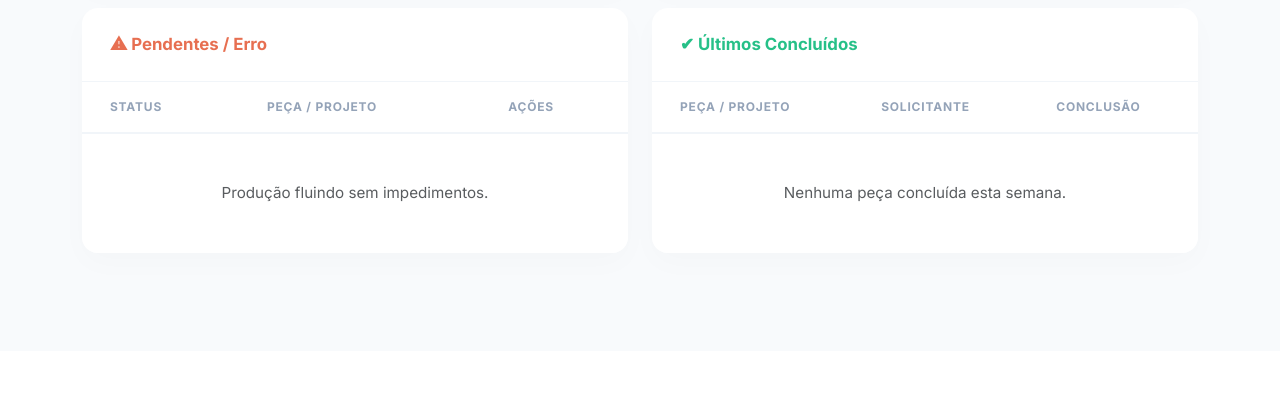
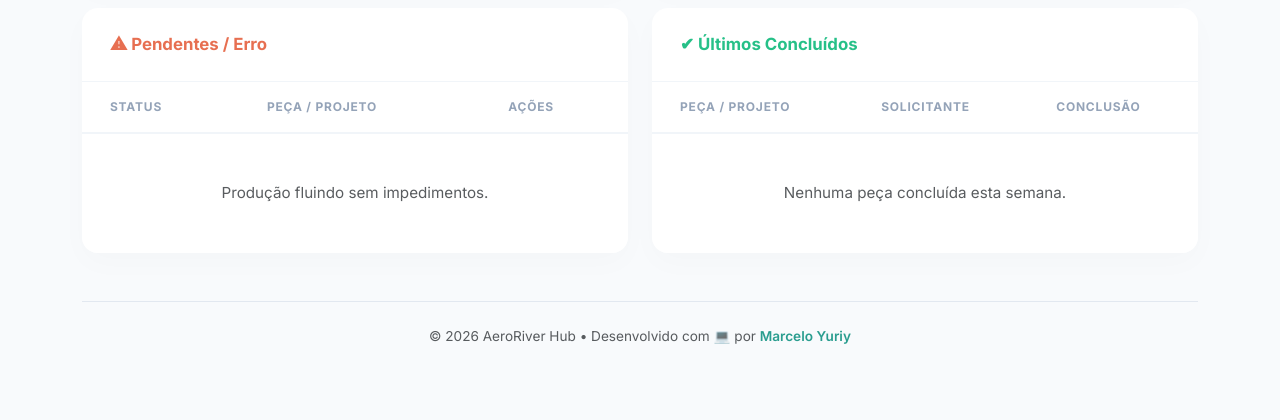
Before and after one commit to marceloyuriy/3d_manager, a Django app: page / in a window 1280 px wide. Shown: the part 538-958 px from the top of the page. Before the commit the page ends 740 px from the top, so only its background shows below. Run offline with Django 5.2, Linux system fonts and the light colour scheme; the visitor is signed in with stand-in values (Sample User, id 1); data that the repository does not hold is empty.

Commit message:
UI: Adicionando marca d'agua e retornando acesso ao /admin/

```diff
--- a/fila/templates/fila/lista.html
+++ b/fila/templates/fila/lista.html
@@ -385,6 +385,13 @@
             </div>
 
         </div>
+
+        <div class="text-center mt-5 pt-4 pb-4" style="border-top: 1px solid #E2E8F0;">
+            <p class="small text-muted mb-0" style="font-size: 0.85rem;">
+                &copy; 2026 AeroRiver Hub &bull; Desenvolvido com 💻 por <span style="color: #2A9D8F; font-weight: 600;">Marcelo Yuriy</span>
+            </p>
+        </div>
+
     </div>
 
     <script src="https://cdn.jsdelivr.net/npm/bootstrap@5.3.0/dist/js/bootstrap.bundle.min.js"></script>
```
